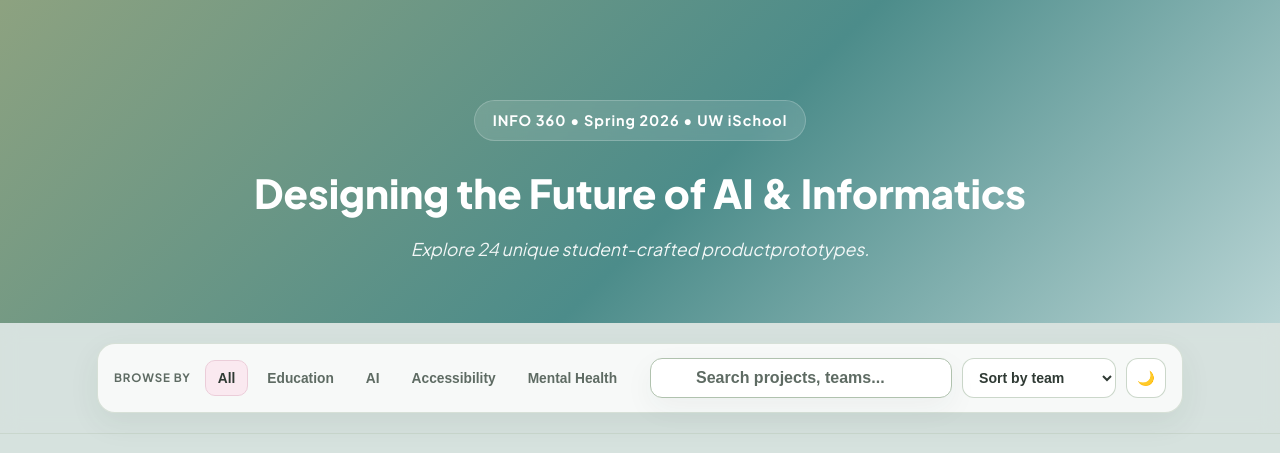
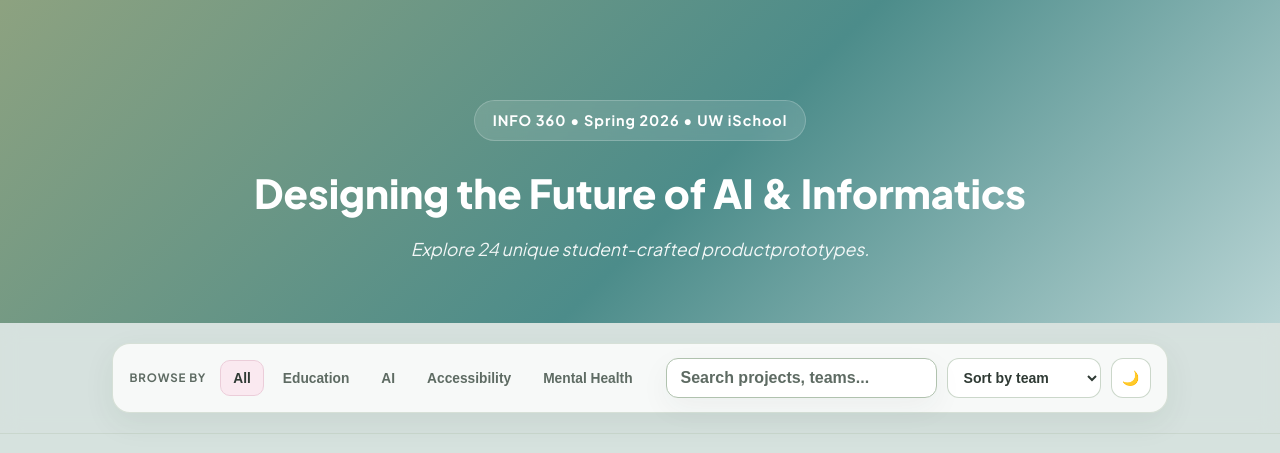
Before and after one commit to johnnycho0127/INFO360SP26, a plain HTML site: page index.html in a window 1280 px wide. Shown: the top 453 px of the page. Drawn offline with Linux system fonts and the light colour scheme.

Commit message:
Fix search bar left padding

```diff
--- a/index.html
+++ b/index.html
@@ -696,7 +696,7 @@
 
             <div class="nav-tools">
             <div style="position:relative;display:flex;align-items:center;">
-                <input type="text" id="search-input" placeholder="Search projects, teams..." style="padding-right:36px;">
+                <input type="text" id="search-input" placeholder="Search projects, teams..." style="padding-left:14px;padding-right:36px;">
                 <button id="search-clear" aria-label="Clear search" style="
                     display:none;
                     position:absolute;
```
